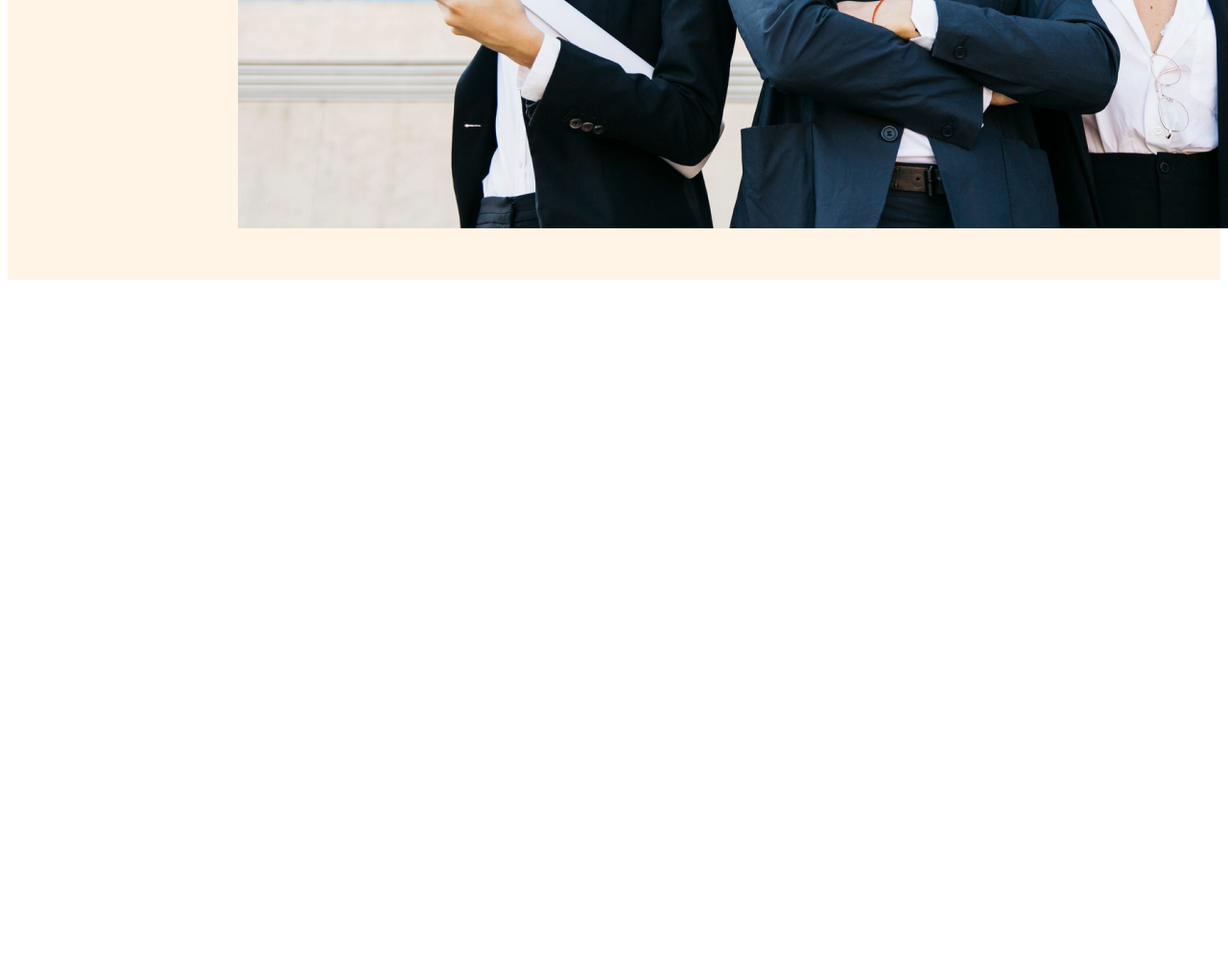
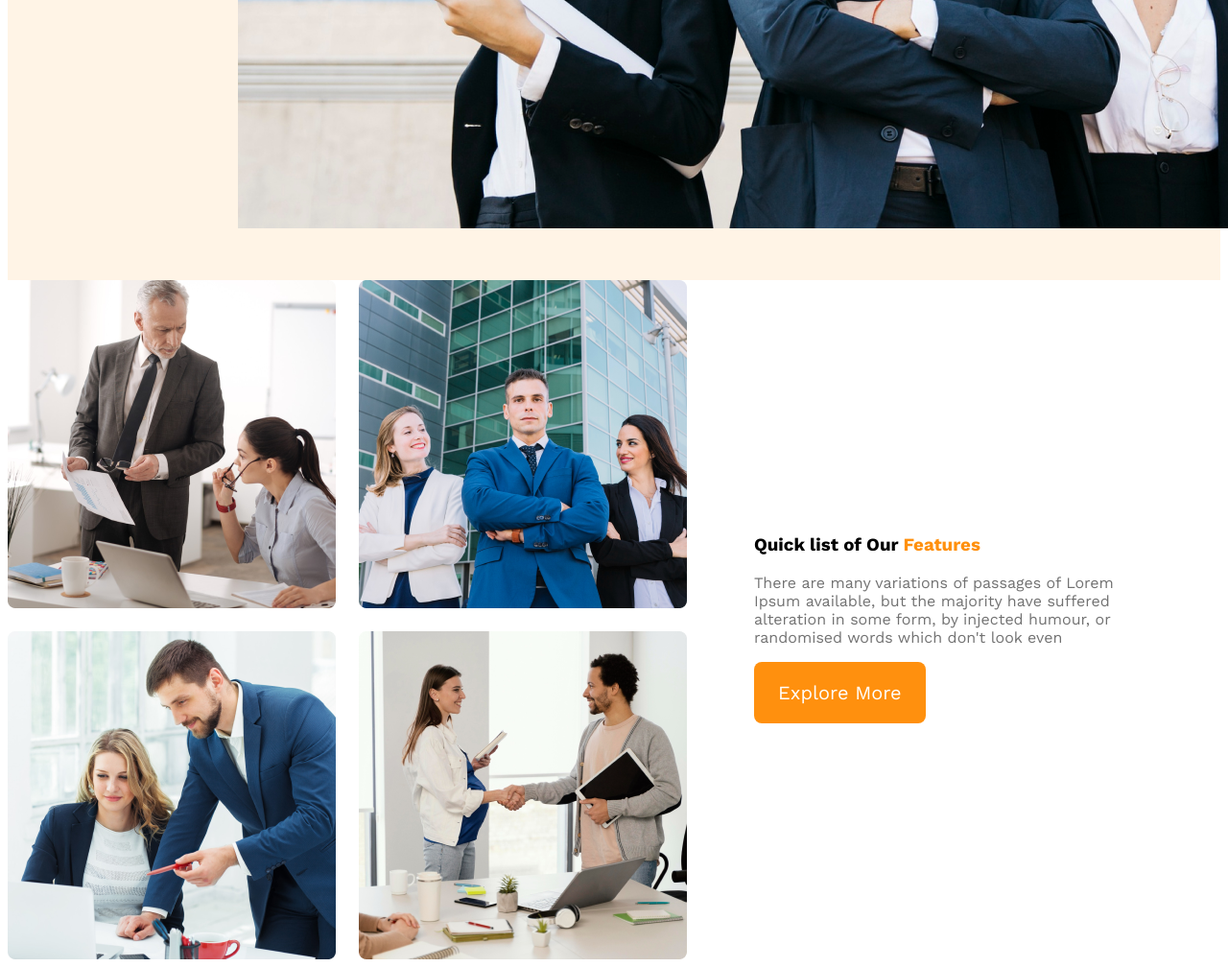
Before and after one commit to rejon5121/g3-website, a plain HTML site: page index.html in a window 1280 px wide. Shown: the part 1018-2026 px from the top of the page at 96% size. Before the commit the page ends 1318 px from the top, so only its background shows below. Drawn offline with nearby package versions, Linux system fonts and the light colour scheme.

Commit message:
new feature

```diff
--- a/index.html
+++ b/index.html
@@ -8,6 +8,7 @@
 </head>
 <body>
     <header>
+        <!-- header start -->
         <nav><h3 class="nav-title">G3 Architects</h3>
             <ul>
                 <li><a href="https://www.google.com/">Home</a></li>
@@ -28,9 +29,24 @@
 
        <img class="img" class="photo" src="images/banner.png">
     </div>
+    <!-- header end -->
     </header>
     <main>
+<!-- feature section -->
+<section class="team-container">
+    <div class="img-container">
+<img src="images/team1.png" alt="">
+<img src="images/team2.png" alt="">
+<img src="images/team3.png" alt="">
+<img src="images/team4.png" alt="">
+    </div>
+    <div class="teams-content">
+        <h3 class="teams-title">Quick list of Our <span class="edit">Features</span></h3>
+        <p class="teams-details">There are many variations of passages of Lorem Ipsum available, but the majority have suffered alteration in some form, by injected humour, or randomised words which don't look even</p>
+        <button class="btn-primary">Explore More</button>
+    </div>
 
+</section>
     </main>
     <footer>
 
--- a/style.css
+++ b/style.css
@@ -77,3 +77,28 @@ border:0;
     padding:20px;
   }
 }
+main{
+  max-width:1440px;
+  margin:0 auto;
+}
+.edit{
+  color:#FF900E;
+}
+.team-container{
+  display:flex;
+  align-items:center;
+}
+.img-container{
+  display:grid;
+  grid-template-columns: repeat(2,1fr);
+  gap:24px;
+}
+.teams-content{
+  padding-left:70px;
+  padding-right:70px;
+}
+.teams-details{
+  color:#727272;
+font-size: 16px;
+font-weight: 400;
+}
```
